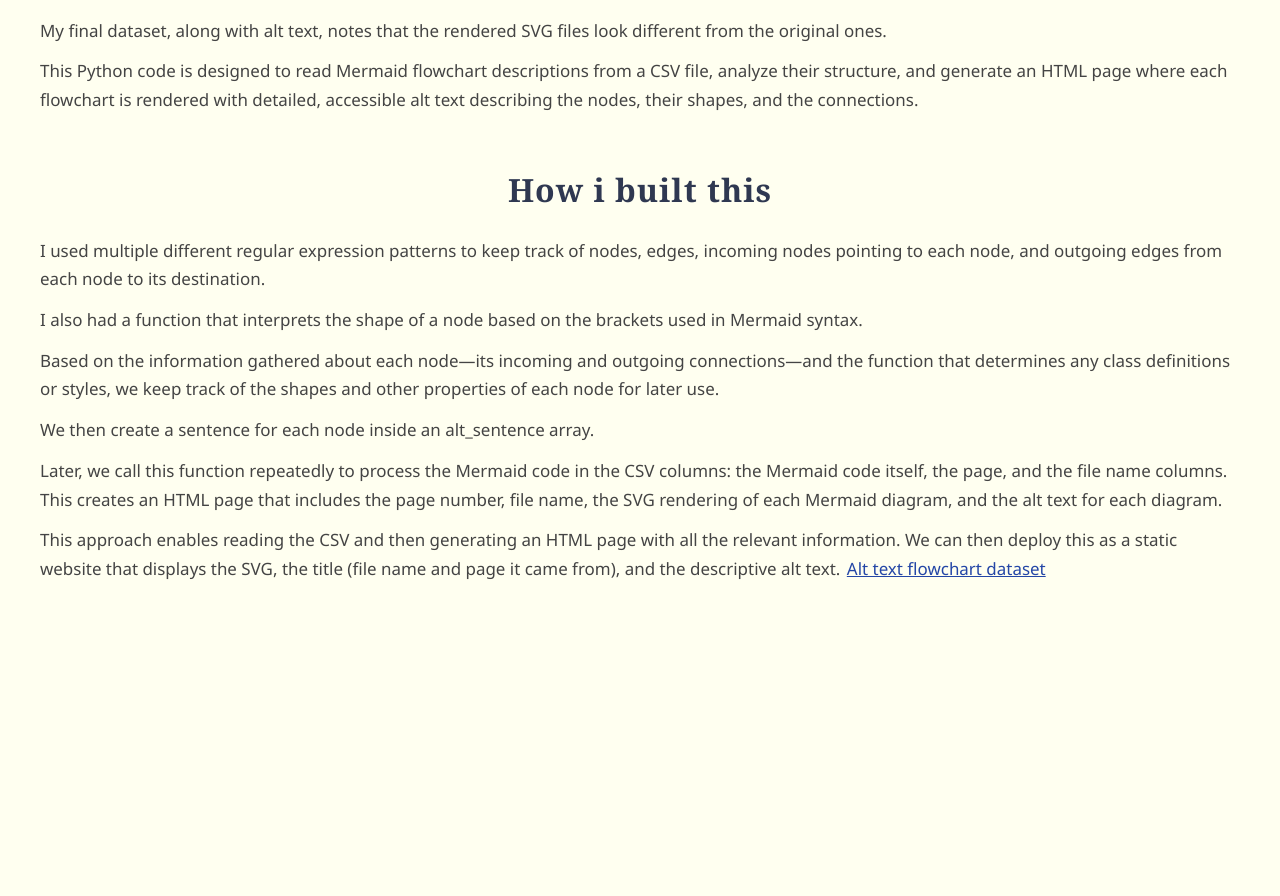
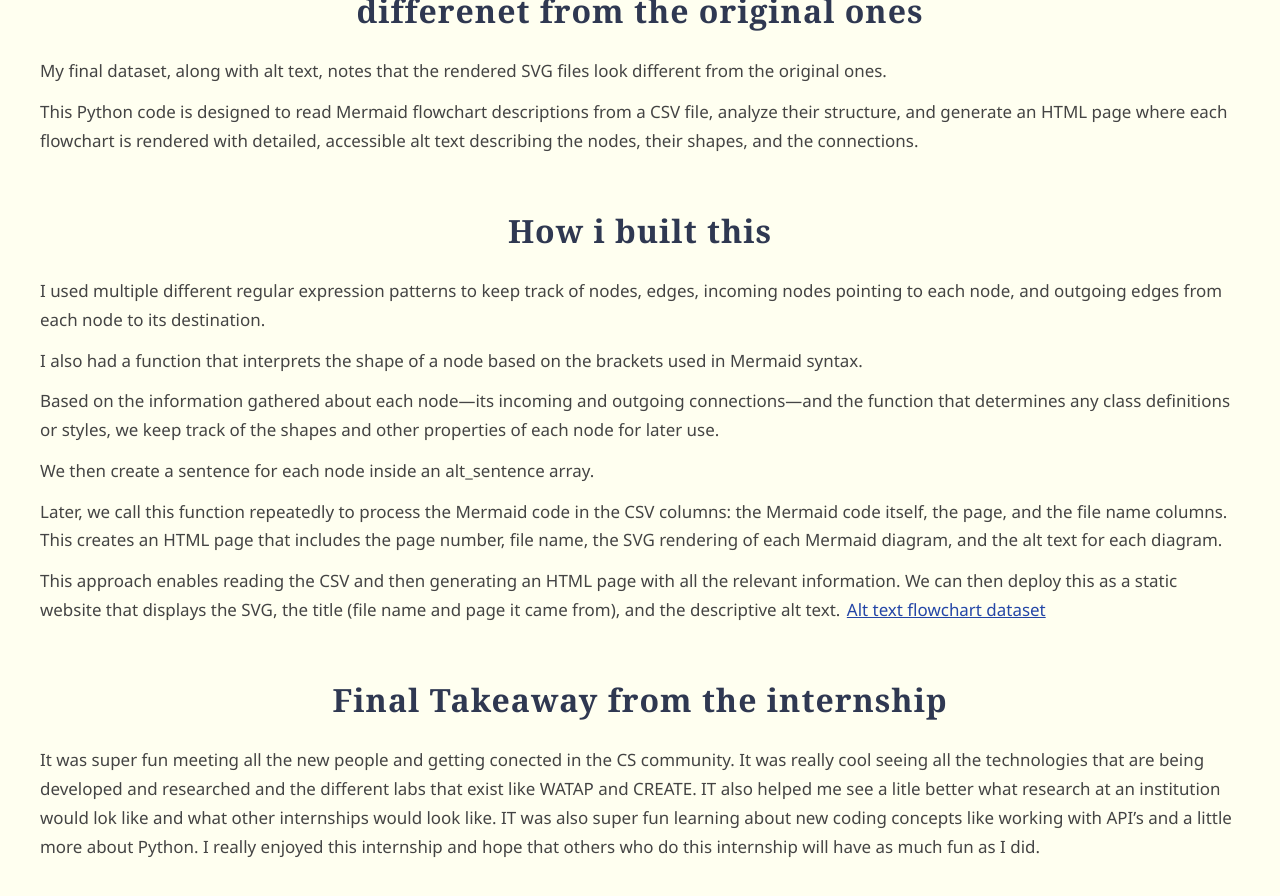
Before and after one commit to haleysus018/Susanna-Haley-CREATE-internship-blog, a Jekyll site: the page built from index.md, in a window 1280 px wide and 900 px high, scrolled down 8369 px. Shown: the top 896 px of the window. Built offline with Jekyll 4.4.1, drawn with Linux system fonts in a browser that asks for light colours; before the commit the page ends 8992 px from its top, so only the background shows below that; some of the changed text lies outside the part shown.

Commit message:
Update index.md

```diff
--- a/index.md
+++ b/index.md
@@ -53,7 +53,7 @@ During this internship, I learned enough Mermaid to create flowcharts. I also st
 ## Mad libs generator tool
 You enter how many edges and nodes you want for your flowchart, plus a short description of what the flowchart should show. Then you click either the "Generate Flowchart" button or the "Hand Drawn" button. The "Generate Flowchart" button asks OpenAI's API to create mermaid code based on your inputs. This code appears in a text box where you can edit it if you want. Then you click "Render Mermaid Diagram" to turn that code into an SVG image shown on the page. The "Hand Drawn" button asks OpenAI to create a list of nodes and edges with properties, which you can use to decide how to position them, shown in a read-only box.
 
-[mad libs generator tool](https://haleysus018.pythonanywhere.com/)
+[mad libs generator tool][(https://haleysus018.pythonanywhere.com/)](https://haleysus018.pythonanywhere.com/)
 <p style="text-align: center;">
 <img src="https://raw.githubusercontent.com/haleysus018/Susanna-Haley-CREATE-internship-blog/master/images/Screenshot 2025-08-05 153102.png" alt="shows an example of her mermaid mad libs generator tool. There are three text boxes for topic,nodes and edges. then there is a blue generat flowchart and then to the right of that the green handdrawn button. There is a place where it the AI hands back the mermaid code and then below that a green render mermaid diagram button ." width="500" height="400 text-align:center">
 </p>
@@ -105,3 +105,7 @@ Later, we call this function repeatedly to process the Mermaid code in the CSV c
 
 This approach enables reading the CSV and then generating an HTML page with all the relevant information. We can then deploy this as a static website that displays the SVG, the title (file name and page it came from), and the descriptive alt text.
 <a href="alt_text_dataset.html">Alt text flowchart dataset</a>
+
+
+## Final Takeaway from the internship
+It was super fun meeting all the new  people and getting conected in the CS community. It was really cool seeing all the technologies that are being developed and researched and the different labs that exist like WATAP and CREATE. IT also helped me see a litle better what research at an institution would lok like and what other internships would look like. IT was also super fun learning about new coding concepts like working with API's and a little more about Python. I really enjoyed this internship and hope that others who do this internship will have as much fun as I did.
```
